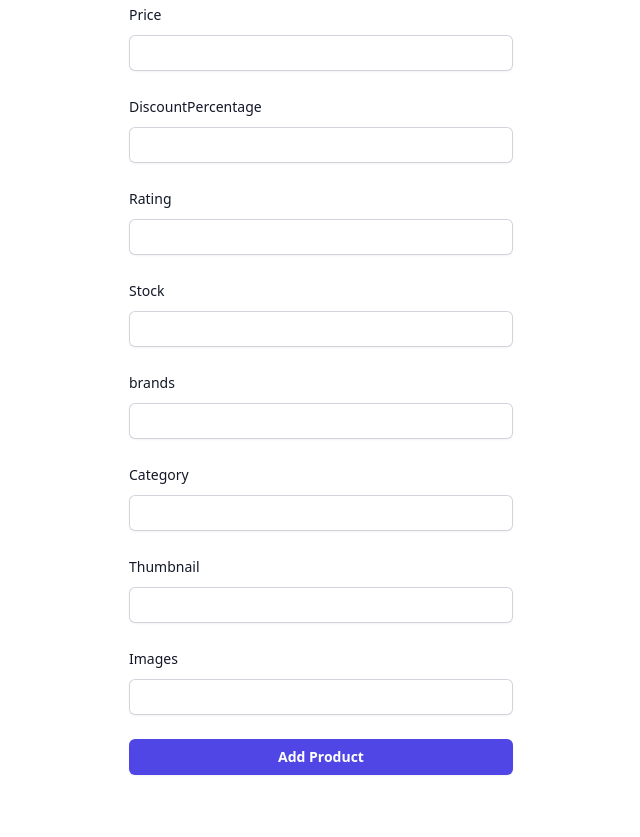
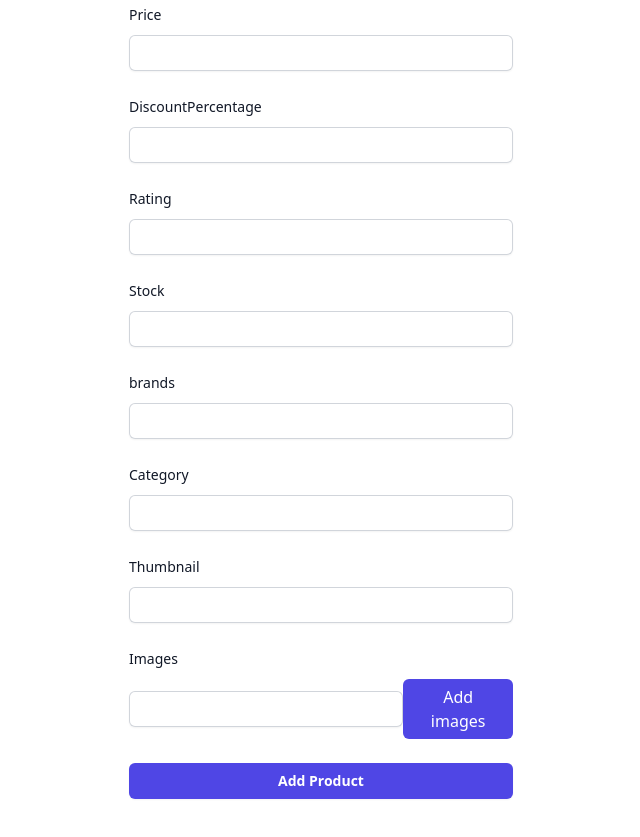
Before and after one commit to ashrafali2000/Nodejs-smit, a website: page ecommerceApi-1/views/newProduct.html in a window 1280 px wide. Shown: the part 385-1222 px from the top of the page, without its empty margins (319-959 px from the left). Drawn offline with nearby package versions, Linux system fonts and the light colour scheme.

Commit message:
create img push btn

```diff
--- a/ecommerceApi-1/views/newProduct.html
+++ b/ecommerceApi-1/views/newProduct.html
@@ -72,15 +72,15 @@
 
             <div>
               <label for="images" class="block text-sm font-medium leading-6 text-gray-900">Images</label>
-              <div class="mt-2">
-                <input id="images" name="images" type="url" autocomplete="images" required class="block w-full rounded-md border-0 py-1.5 text-gray-900 shadow-sm ring-1 ring-inset ring-gray-300 placeholder:text-gray-400 focus:ring-2 focus:ring-inset focus:ring-indigo-600 sm:text-sm sm:leading-6">
+              <div class="mt-2 flex justify-center items-center">
+                <input id="images" name="images" type="url" autocomplete="images" required class="block w-full rounded-md border-0 py-1.5 text-gray-900 shadow-sm ring-1 ring-inset ring-gray-300 placeholder:text-gray-400 focus:ring-2 focus:ring-inset focus:ring-indigo-600 sm:text-sm sm:leading-6"><button class  ="bg-indigo-600 text-white py-1.5 px-3 rounded-md w-36" onclick="pushImg(event)" >Add images</button>
               </div>
             </div>
 
 
 
             <div>
-              <button type="submit" class="flex w-full justify-center rounded-md bg-indigo-600 px-3 py-1.5 text-sm font-semibold leading-6 text-white shadow-sm hover:bg-indigo-500 focus-visible:outline focus-visible:outline-2 focus-visible:outline-offset-2 focus-visible:outline-indigo-600">Add Product</button>
+              <button type="submit" class="flex w-full justify-center rounded-md bg-indigo-600 px-3 py-1.5 text-sm font-semibold leading-6 text-white shadow-sm hover:bg-indigo-500 focus-visible:outline focus-visible:outline-2 focus-visible:outline-offset-2 focus-visible:outline-indigo-600" >Add Product</button>
             </div>
           </form>
 
@@ -88,6 +88,6 @@
         </div>
       </div>
 
-
+<script src="/JS/product.js"></script>
 </body>
 </html>
```
